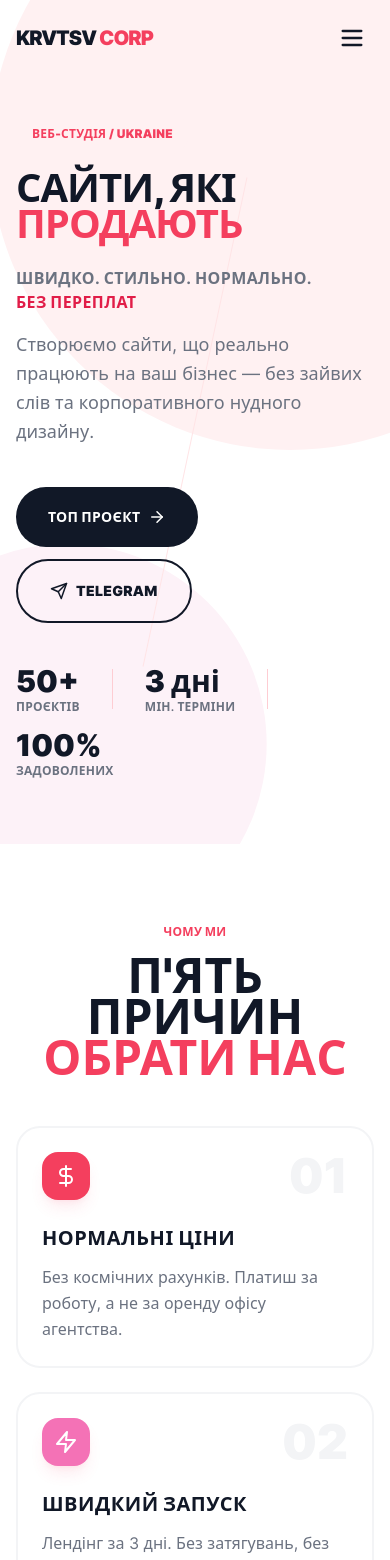
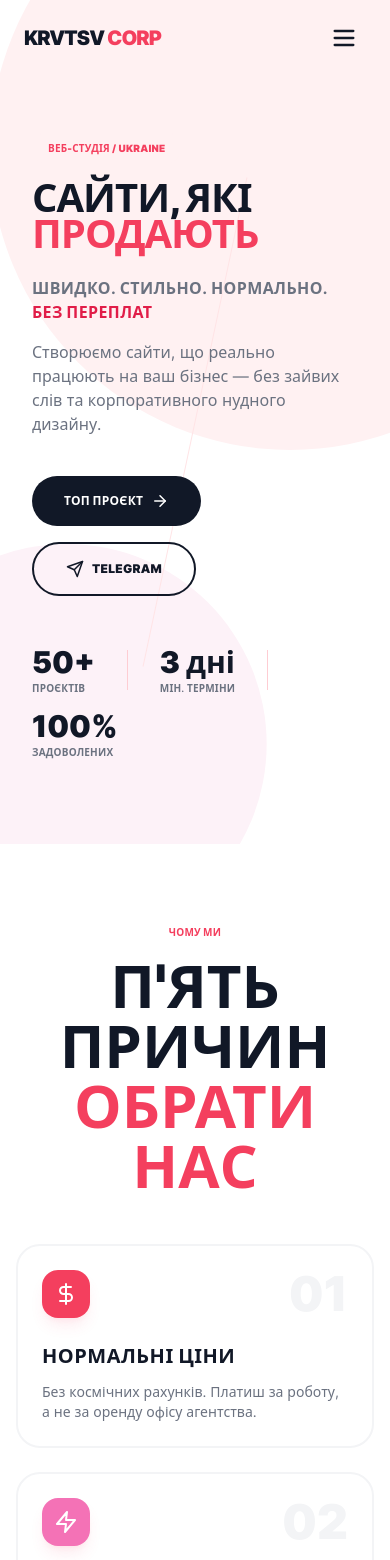
Before and after one commit to porustzi/krvtsv, a React (Vite) app in the folder project/: page / in a window 390 px wide. Shown: the top 1560 px of the page. Built offline with nearby package versions, Linux system fonts and the light colour scheme.

Commit message:
Make mobile font sizes match desktop (sm breakpoint = 0px)

```diff
--- a/project/tailwind.config.js
+++ b/project/tailwind.config.js
@@ -2,6 +2,13 @@
 export default {
   content: ['./index.html', './src/**/*.{js,ts,jsx,tsx}'],
   theme: {
+    // sm = 0px so mobile font sizes match desktop (sm:) sizes
+    screens: {
+      sm: '0px',
+      md: '768px',
+      lg: '1024px',
+      xl: '1280px',
+    },
     extend: {},
   },
   plugins: [],
```
